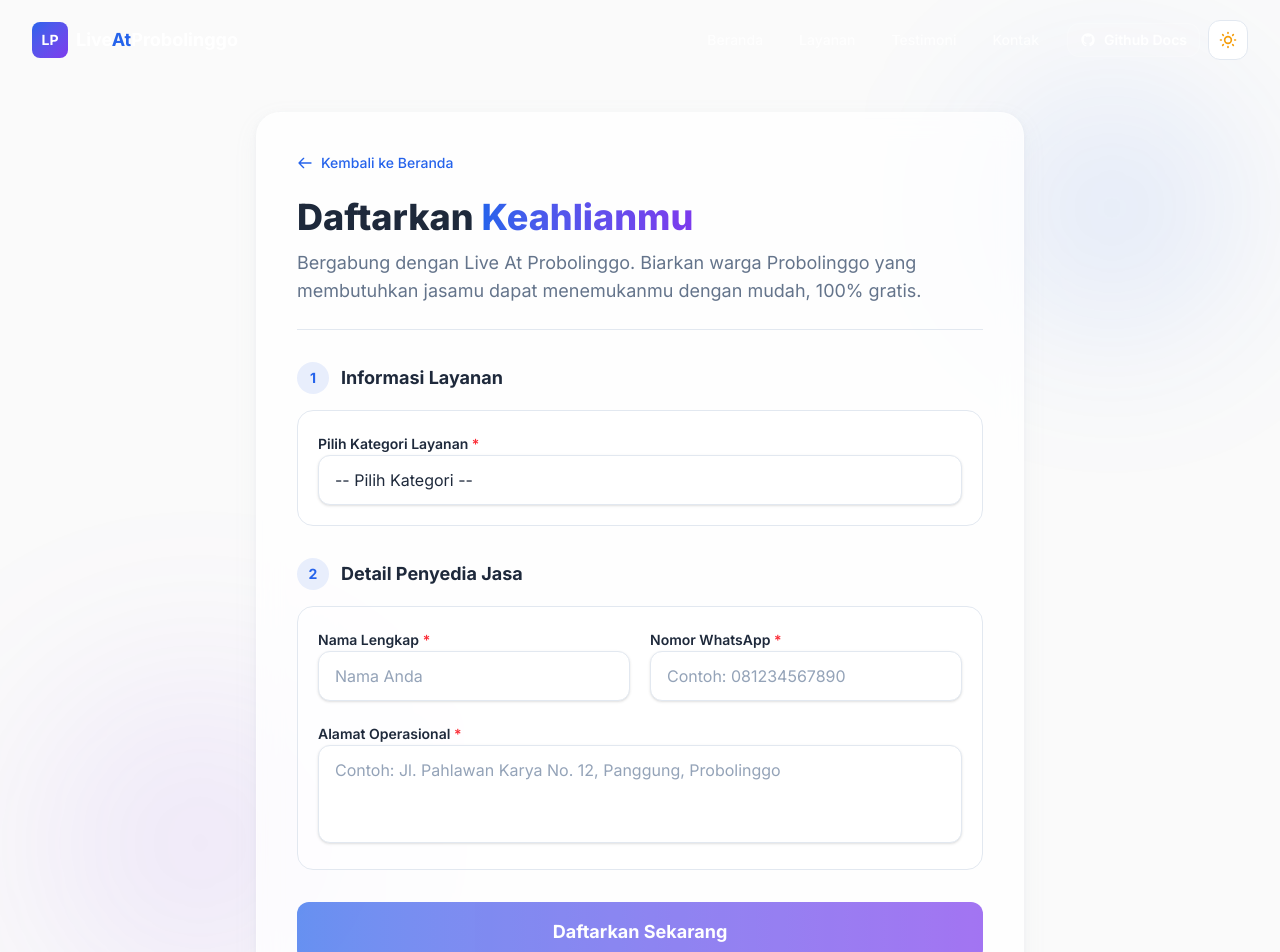
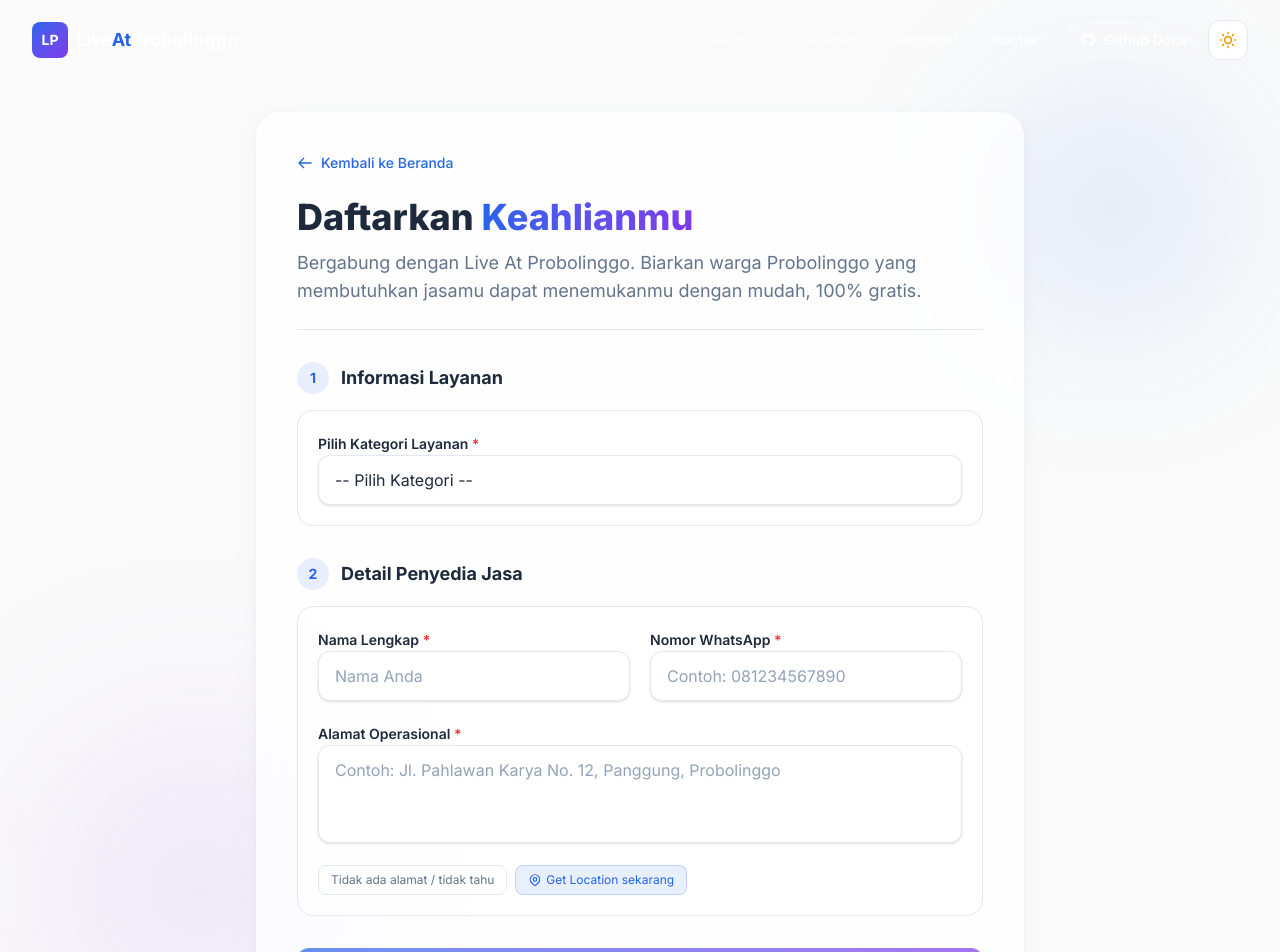
Before and after one commit to amirisback/live-at-probolinggo, a Next.js app: page /add-layanan in a window 1280 px wide. Shown: the top 952 px of the page. Built offline with nearby package versions, Linux system fonts and the light colour scheme.

Commit message:
feat: implement service registration form with dynamic category selection and location support

```diff
--- a/app/add-layanan/DaftarLayananClient.tsx
+++ b/app/add-layanan/DaftarLayananClient.tsx
@@ -27,6 +27,7 @@ export default function DaftarLayananClient({ existingCategories }: Props) {
   const [categoryName, setCategoryName] = useState('')
   const [icon, setIcon] = useState('')
   const [description, setDescription] = useState('')
+  const [address, setAddress] = useState('')
 
   // Emoji picker state
   const [showEmojiPicker, setShowEmojiPicker] = useState(false)
@@ -65,6 +66,8 @@ export default function DaftarLayananClient({ existingCategories }: Props) {
     // If we're updating an existing category, we want to make sure the submitted variables mirror our state
     // Just in case existing fields are disabled or we want to force them.
     // The server action just looks at formData. We'll append hidden info or let inputs handle it.
+    // Also, handle the address state since we controlled it
+    formData.set('address', address)
 
     setErrorVisible(false)
     startTransition(async () => {
@@ -74,6 +77,24 @@ export default function DaftarLayananClient({ existingCategories }: Props) {
         setErrorVisible(true)
       }
     })
+  }
+
+  const handleGetLocation = () => {
+    if (navigator.geolocation) {
+      // Optional: you can show a loading state here if needed
+      navigator.geolocation.getCurrentPosition(
+        (position) => {
+          const lat = position.coords.latitude;
+          const lng = position.coords.longitude;
+          setAddress(`https://maps.google.com/?q=${lat},${lng}`);
+        },
+        (error) => {
+          alert('Gagal mendapatkan lokasi. Pastikan izin lokasi diaktifkan.');
+        }
+      );
+    } else {
+      alert('Browser Anda tidak mendukung fitur lokasi.');
+    }
   }
 
   const handleEmojiClick = (emojiData: any) => {
@@ -91,7 +112,7 @@ export default function DaftarLayananClient({ existingCategories }: Props) {
 
       <div className="w-full max-w-3xl z-10 glass rounded-3xl p-6 sm:p-10 shadow-soft-lg border border-glass-border">
         <div className="mb-8 border-b border-border pb-6">
-          <Link href="/" className="inline-flex items-center text-sm font-medium text-primary hover:text-primary-hover mb-6 transition-colors">
+          <Link href="/#kontak" className="inline-flex items-center text-sm font-medium text-primary hover:text-primary-hover mb-6 transition-colors">
             <svg className="w-4 h-4 mr-2 text-current" fill="none" viewBox="0 0 24 24" stroke="currentColor" strokeWidth={2}>
               <path strokeLinecap="round" strokeLinejoin="round" d="M10 19l-7-7m0 0l7-7m-7 7h18" />
             </svg>
@@ -230,7 +251,35 @@ export default function DaftarLayananClient({ existingCategories }: Props) {
               </div>
               <div className="space-y-2">
                 <label className="text-sm font-semibold text-text-primary">Alamat Operasional <span className="text-red-500">*</span></label>
-                <textarea name="address" required rows={3} placeholder="Contoh: Jl. Pahlawan Karya No. 12, Panggung, Probolinggo" className="w-full bg-surface border border-border rounded-xl px-4 py-3 text-foreground placeholder-text-tertiary focus:outline-none focus:border-primary focus:ring-1 focus:ring-primary transition-all shadow-sm resize-none"></textarea>
+                <textarea
+                  name="address"
+                  required
+                  rows={3}
+                  value={address}
+                  onChange={(e) => setAddress(e.target.value)}
+                  placeholder="Contoh: Jl. Pahlawan Karya No. 12, Panggung, Probolinggo"
+                  className="w-full bg-surface border border-border rounded-xl px-4 py-3 text-foreground placeholder-text-tertiary focus:outline-none focus:border-primary focus:ring-1 focus:ring-primary transition-all shadow-sm resize-none"
+                ></textarea>
+                <div className="flex flex-wrap gap-2 mt-2">
+                  <button
+                    type="button"
+                    onClick={() => setAddress('Tidak ada alamat / tidak tahu')}
+                    className="text-xs px-3 py-1.5 bg-surface border border-border hover:bg-surface-hover rounded-lg text-text-secondary transition-colors"
+                  >
+                    Tidak ada alamat / tidak tahu
+                  </button>
+                  <button
+                    type="button"
+                    onClick={handleGetLocation}
+                    className="text-xs px-3 py-1.5 bg-primary/10 border border-primary/20 hover:bg-primary/20 text-primary rounded-lg transition-colors flex items-center gap-1"
+                  >
+                    <svg className="w-3.5 h-3.5" fill="none" viewBox="0 0 24 24" stroke="currentColor" strokeWidth={2}>
+                      <path strokeLinecap="round" strokeLinejoin="round" d="M17.657 16.657L13.414 20.9a1.998 1.998 0 01-2.827 0l-4.242-4.243a8 8 0 1111.314 0z" />
+                      <path strokeLinecap="round" strokeLinejoin="round" d="M15 11a3 3 0 11-6 0 3 3 0 016 0z" />
+                    </svg>
+                    Get Location sekarang
+                  </button>
+                </div>
               </div>
             </div>
           </div>
--- a/app/add-testimonial/page.tsx
+++ b/app/add-testimonial/page.tsx
@@ -61,22 +61,21 @@ export default function AddTestimonial() {
 
   return (
     <div className="min-h-screen bg-background pt-24 pb-12 px-4 sm:px-6 lg:px-8 flex flex-col items-center">
-      <Link href="/#testimoni" className="self-start md:absolute md:top-24 md:left-8 flex items-center gap-2 text-text-secondary hover:text-primary transition-colors text-sm font-medium mb-6">
-        <svg className="w-5 h-5" fill="none" viewBox="0 0 24 24" stroke="currentColor">
-          <path strokeLinecap="round" strokeLinejoin="round" strokeWidth={2} d="M10 19l-7-7m0 0l7-7m-7 7h18" />
-        </svg>
-        Kembali
-      </Link>
-
       <div className="w-full max-w-2xl bg-surface border border-border shadow-soft-lg rounded-2xl p-6 sm:p-10 relative overflow-hidden">
         {/* Decor */}
         <div className="absolute top-0 right-0 w-64 h-64 bg-gradient-start/5 rounded-full blur-3xl -translate-y-1/2 translate-x-1/3 pointer-events-none" />
 
-        <div className="text-center mb-8 relative z-10">
-          <span className="inline-block px-4 py-1.5 rounded-full bg-accent/10 border border-accent/20 text-accent text-xs font-bold uppercase tracking-widest mb-4">
+        <div className="mb-8 border-b border-border pb-6 relative z-10 text-center">
+          <Link href="/#testimoni" className="inline-flex items-center text-sm font-medium text-primary hover:text-primary-hover mb-6 transition-colors self-start w-full justify-center sm:justify-start">
+            <svg className="w-4 h-4 mr-2 text-current" fill="none" viewBox="0 0 24 24" stroke="currentColor" strokeWidth={2}>
+              <path strokeLinecap="round" strokeLinejoin="round" d="M10 19l-7-7m0 0l7-7m-7 7h18" />
+            </svg>
+            Kembali ke Beranda
+          </Link>
+          <span className="inline-block px-4 py-1.5 rounded-full bg-accent/10 border border-accent/20 text-accent text-xs font-bold uppercase tracking-widest mb-4 mx-auto">
             Testimoni Baru
           </span>
-          <h1 className="text-3xl sm:text-4xl font-extrabold text-text-primary">
+          <h1 className="text-3xl sm:text-4xl font-extrabold text-foreground">
             Bagikan <span className="text-transparent bg-clip-text bg-gradient-to-r from-accent to-amber-600">Cerita Anda</span>
           </h1>
           <p className="mt-3 text-text-secondary text-sm sm:text-base">
```
